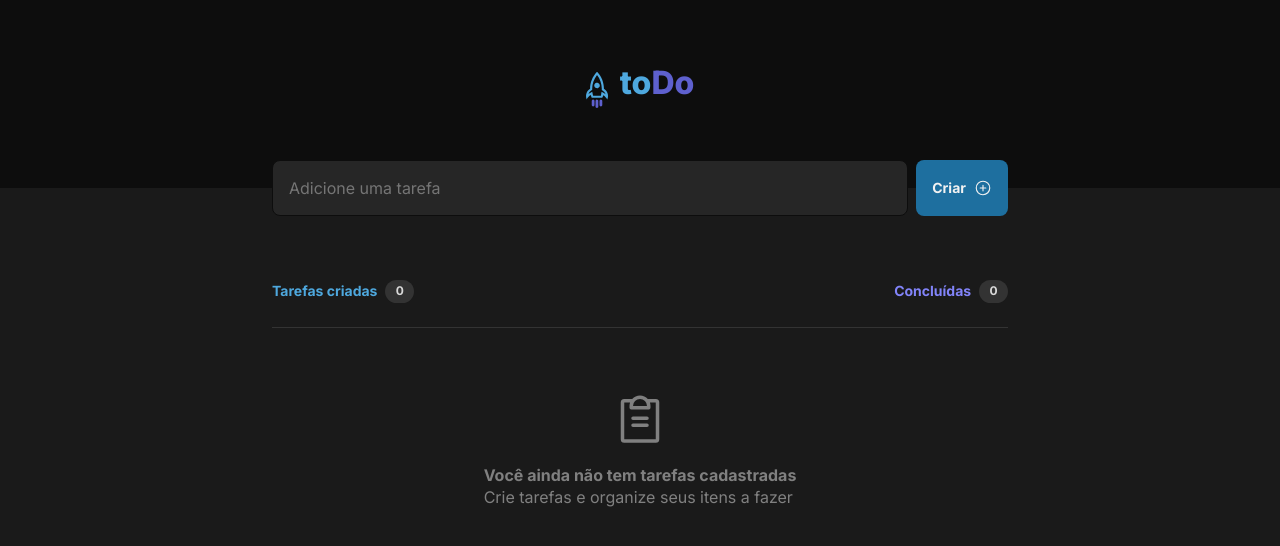
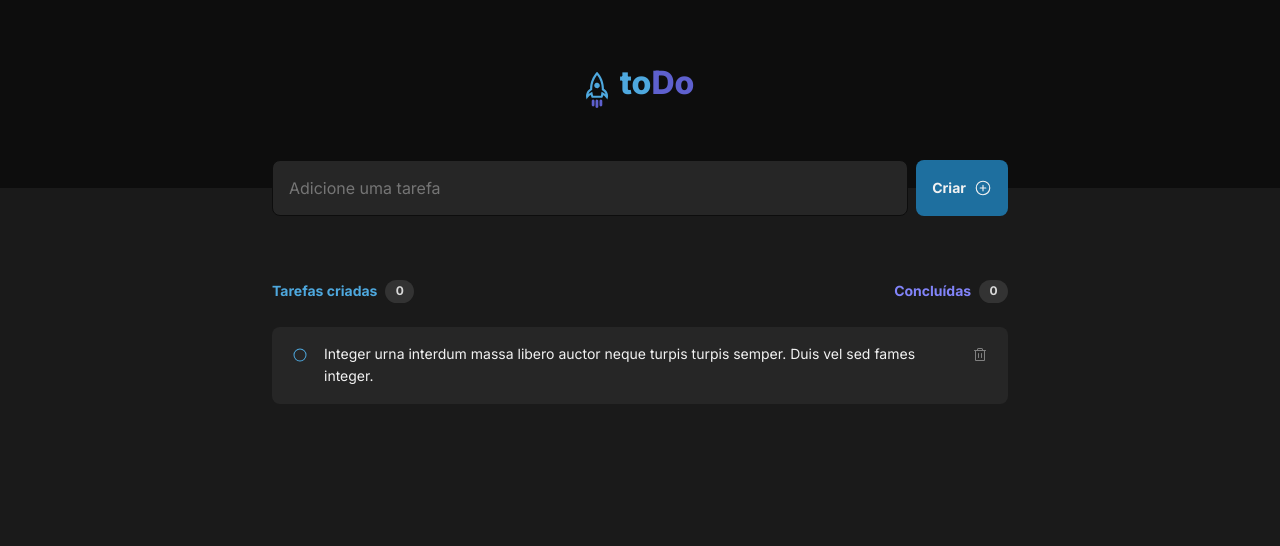
Before and after one commit to jaocruz/toDo, a React (Vite) app: page / in a window 1280 px wide. Shown: the top 546 px of the page. Built offline with nearby package versions, Linux system fonts and the light colour scheme.

Commit message:
componente task

```diff
--- a/src/App.tsx
+++ b/src/App.tsx
@@ -8,6 +8,7 @@ import { Input } from "./components/input"
 import { Button } from "./components/button"
 
 import { ClipboardText } from "@phosphor-icons/react"
+import { Task } from "./components/task"
 
 export function App(){
   return(
@@ -36,13 +37,17 @@ export function App(){
             </div>
           </div>
 
-          <div className={styles.empty}>
+          {/* <div className={styles.empty}>
             <ClipboardText size={56}/>
 
             <div className={styles.text}>
               <strong>Você ainda não tem tarefas cadastradas</strong>
               <span>Crie tarefas e organize seus itens a fazer</span>
             </div>
+          </div> */}
+
+          <div className={styles.tasksList}>
+            <Task/>
           </div>
         </div>
       </div>
--- /dev/null
+++ b/src/components/buttonIcon.module.css
@@ -0,0 +1,22 @@
+.buttonIcon{
+   width: 1.5rem;
+   height: 1.5rem;
+
+   display: flex;
+   align-items: center;
+   justify-content: center;
+
+   border: 0;
+   background: none;
+
+   border-radius: 0.25rem;
+   color: var(--gray-300);
+
+   cursor: pointer;
+   transition: background 0.1s ease-in-out;
+}
+
+.buttonIcon:hover{
+   color: var(--danger);
+   background: var(--gray-400);
+}
--- /dev/null
+++ b/src/components/buttonIcon.tsx
@@ -0,0 +1,11 @@
+import styles from "./buttonIcon.module.css"
+
+import { Trash } from "@phosphor-icons/react"
+
+export function ButtonIcon(){
+   return(
+      <button className={styles.buttonIcon}>
+         <Trash className={styles.icon}/>
+      </button>
+   )
+}
--- /dev/null
+++ b/src/components/checkbox.module.css
@@ -0,0 +1,68 @@
+.checked{
+   width: 1.5rem;
+   height: 1.5rem;
+
+   display: flex;
+   position: relative;
+
+   align-items: center;
+   justify-content: center;
+
+   transition: color 0.1s ease-in-out;
+}
+
+.checkedIcon{
+   cursor: pointer;
+   color: var(--purple-dark);
+
+   position: absolute;
+   transition: color 0.1s ease-in-out;
+}
+
+.checkedBackground{
+   width: 0.7rem;
+   height: 0.7rem;
+   border-radius: 999px;
+   background: white;
+}
+
+.checkedIcon:hover{
+   color: var(--purple);
+}
+
+.empty{
+   width: 1.5rem;
+   height: 1.5rem;
+
+   display: flex;
+   position: relative;
+
+   align-items: center;
+   justify-content: center;
+
+   transition: color 0.1s ease-in-out;
+}
+
+.emptyIcon{
+   cursor: pointer;
+   color: var(--blue);
+
+   position: absolute;
+   transition: color 0.1s ease-in-out;
+}
+
+.teste{
+   width: 0.7rem;
+   height: 0.7rem;
+   border-radius: 999px;
+   cursor: pointer;
+}
+
+.empty:hover .emptyIcon{
+   color: var(--blue-dark);
+}
+
+.empty:hover .teste{
+   opacity: 20%;
+   background: var(--blue-dark);
+}
--- /dev/null
+++ b/src/components/checkbox.tsx
@@ -0,0 +1,26 @@
+import styles from "./checkbox.module.css"
+
+import { CheckCircle, Circle } from "@phosphor-icons/react"
+
+export interface CheckBoxProps{
+   isDone: boolean
+   handleIsDone: () => void
+}
+
+export function CheckBox({ isDone,handleIsDone }: CheckBoxProps){
+   return(
+      <div className={styles.checkbox}>
+         {isDone ? (
+            <div className={styles.checked} onClick={handleIsDone}>
+               <CheckCircle weight="fill" className={styles.checkedIcon}/>
+               <div className={styles.checkedBackground}></div>
+            </div>
+         ) : (
+            <div className={styles.empty} onClick={handleIsDone}>
+               <Circle className={styles.emptyIcon}/>
+               <div className={styles.teste}></div>
+            </div>
+         )}
+      </div>
+   )
+}
--- /dev/null
+++ b/src/components/task.module.css
@@ -0,0 +1,20 @@
+.container{
+   padding: 1rem;
+   border-radius: 0.5rem;
+   background: var(--gray-500);
+
+   display: flex;
+   gap: 0.75rem;
+}
+
+.container > p {
+   font-size: 0.875rem;
+}
+
+.checked{
+   text-decoration: line-through;
+}
+
+.normal{
+   color: var(--gray-100);
+}
--- /dev/null
+++ b/src/components/task.tsx
@@ -0,0 +1,23 @@
+import styles from "./task.module.css"
+
+import { ButtonIcon } from "./buttonIcon"
+import { CheckBox, CheckBoxProps } from "./checkbox"
+import { useState } from "react"
+
+export function Task({  }){
+   const [isDone, setIsDone] = useState(false)
+
+   function handleIsDone(){
+      setIsDone(!isDone)
+   }
+
+   return(
+      <div className={styles.container}>
+         <CheckBox isDone={isDone} handleIsDone={handleIsDone}/>
+
+         <p className={isDone ? styles.checked : styles.normal}>Integer urna interdum massa libero auctor neque turpis turpis semper. Duis vel sed fames integer.</p>
+
+         <ButtonIcon/>
+      </div>
+   )
+}
```
